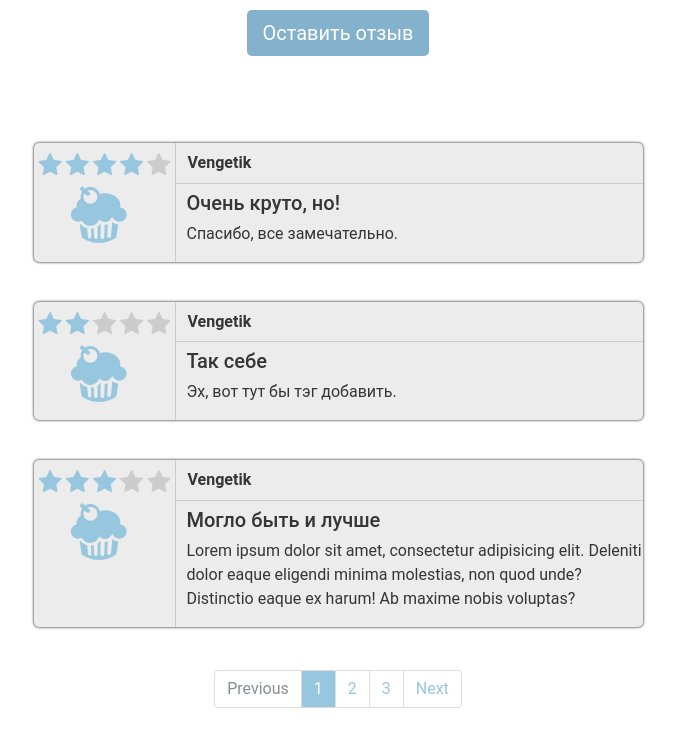
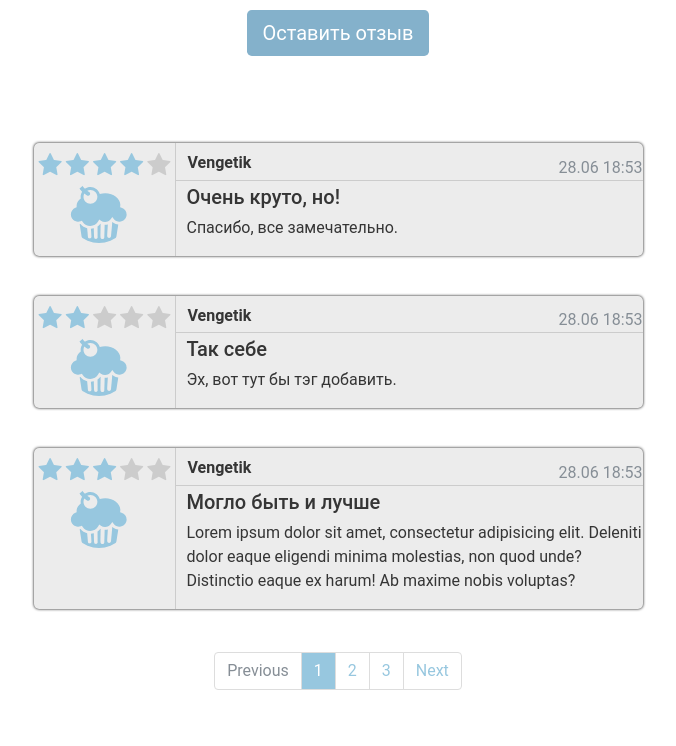
Before and after one commit to Vengetik/Comments-widget, a plain HTML site: page index.html in a window 1280 px wide. Shown: the whole page, without its empty margins (302-978 px from the left). Drawn offline with nearby package versions, Linux system fonts and the light colour scheme.

Commit message:
added data

```diff
--- a/css/style.css
+++ b/css/style.css
@@ -235,11 +235,21 @@ body {
   flex-direction: column;
   flex-grow: 1;
 }
-.review__nickname {
-  padding: 11px ;
+.review__header {
+  display: flex;
+  flex-direction: row;
+  justify-content: space-between;
   border-bottom: 1px solid #cccccc;
 }
-.review__header {
+.review__nickname {
+  flex-grow: 1;
+  padding: 11px 0 0 11px;
+}
+.review__data {
+  align-self: flex-end;
+}
+.review__h {
+  padding-top: 5px;
   padding-left: 10px;
 }
 .review__paragraph {
--- a/index.html
+++ b/index.html
@@ -69,8 +69,11 @@
           </div>
         </div>
         <div class="review__col2">
-          <h6 class="review__nickname font-weight-bold">Vengetik</h6>
-          <h5 class="review__header">Очень круто, но!</h5>
+          <div class="review__header">
+            <h6 class="review__nickname font-weight-bold">Vengetik</h6>
+            <span class="review__data text-muted">28.06 18:53</span>
+          </div>
+          <h5 class="review__h">Очень круто, но!</h5>
           <p class="review__paragraph">Спасибо, все замечательно.</p>
         </div>
       </section>
@@ -88,8 +91,11 @@
           </div>
         </div>
         <div class="review__col2">
-          <h6 class="review__nickname font-weight-bold">Vengetik</h6>
-          <h5 class="review__header">Так себе</h5>
+          <div class="review__header">
+            <h6 class="review__nickname font-weight-bold">Vengetik</h6>
+            <span class="review__data text-muted">28.06 18:53</span>
+          </div>
+          <h5 class="review__h">Так себе</h5>
           <p class="review__paragraph">Эх, вот тут бы тэг добавить.</p>
         </div>
       </section>
@@ -107,8 +113,11 @@
           </div>
         </div>
         <div class="review__col2">
-          <h6 class="review__nickname font-weight-bold">Vengetik</h6>
-          <h5 class="review__header">Могло быть и лучше</h5>
+          <div class="review__header">
+            <h6 class="review__nickname font-weight-bold">Vengetik</h6>
+            <span class="review__data text-muted">28.06 18:53</span>
+          </div>
+          <h5 class="review__h">Могло быть и лучше</h5>
           <p class="review__paragraph">Lorem ipsum dolor sit amet, consectetur adipisicing elit. Deleniti dolor eaque eligendi minima molestias, non quod unde? Distinctio eaque ex harum! Ab maxime nobis voluptas?</p>
         </div>
       </section>
```
